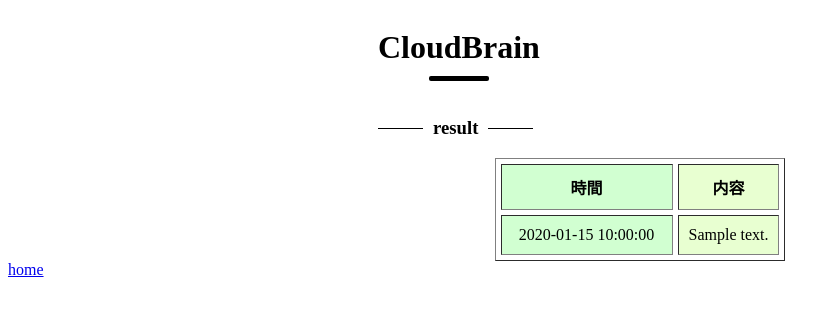
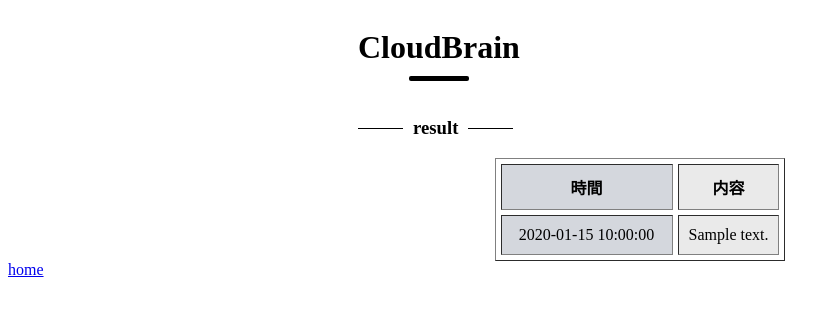
Before and after one commit to megrep/cloud-brain-server, a Python web app: template templates/plugins/search/result.html in a window 1280 px wide. Shown: the top 316 px of the page, without its empty margins (0-840 px from the left). Run offline with Jinja, Linux system fonts and the light colour scheme; the template is opened without the code that fills it: most values are stand-ins (such as "Sample title", 1, 10 or a date in 2020).

Commit message:
result's CSSfile
テーブル部分の変更

```diff
--- a/static/result.css
+++ b/static/result.css
@@ -1,6 +1,6 @@
 h3 {
   position: relative;
-  left:370px;
+  left:350px;
   display: inline-block;
   padding: 0 55px;
 }
@@ -25,7 +25,7 @@
 
 h1 {
   position: relative;
-  left: 370px;
+  left: 350px;
   display: inline-block;
   margin-bottom: 1em;
 }
@@ -64,15 +64,15 @@
 }
 th:first-of-type,
 td:first-of-type{
-  background: #b2ffd8;
+  background: #eaeaea;
 }
 th:nth-of-type(1),
 td:nth-of-type(1){
   width: 150px;
-  background: #d1ffd1;
+  background: #d4d7dd;
 }
 th:nth-of-type(2),
 td:nth-of-type(2){
   width:auto;
-  background: #e8ffd1;
+  background: #eaeaea;
 }
```
